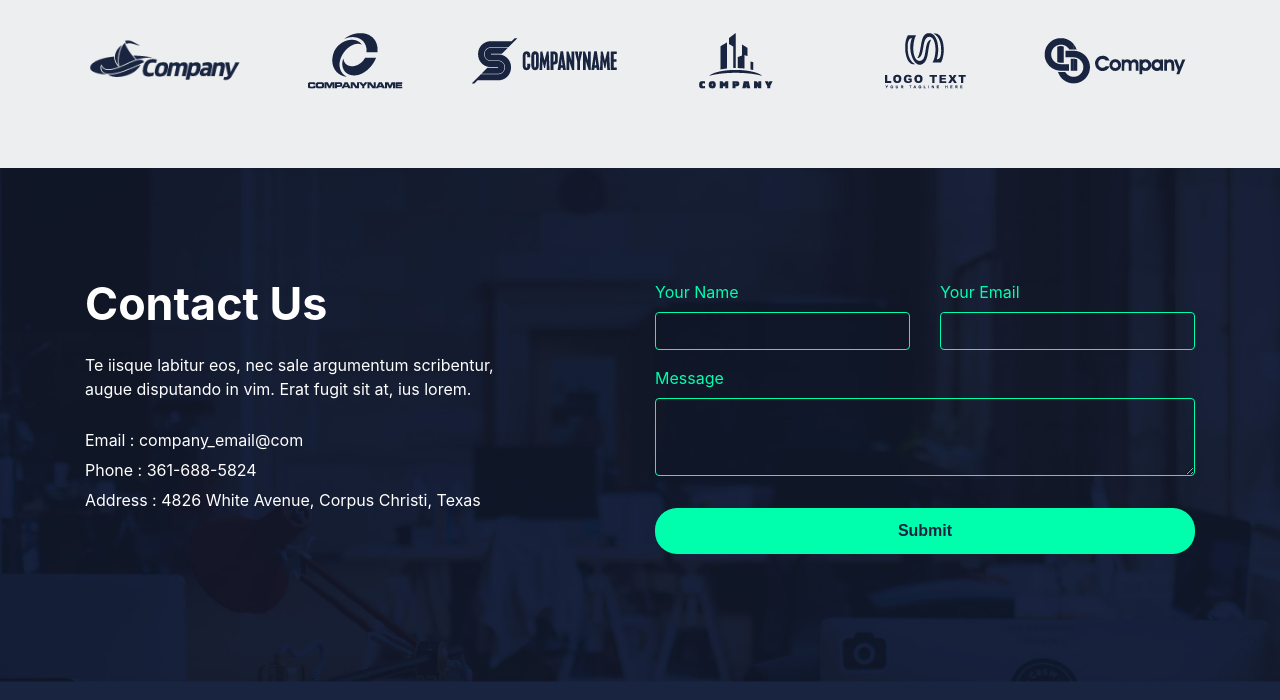
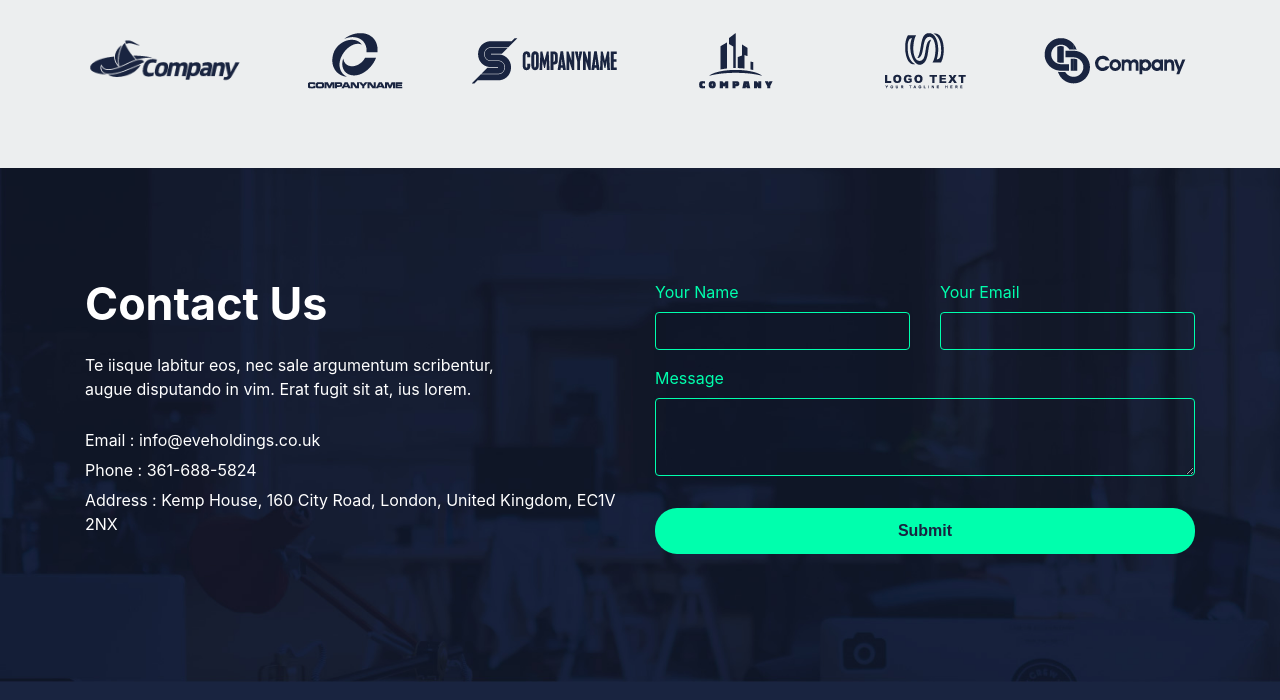
Before and after one commit to gasonparkes/eveholdings.github.io, a plain HTML site: page index.html in a window 1280 px wide. Shown: the part 2961-3661 px from the top of the page. Drawn offline with Linux system fonts and the light colour scheme.

Commit message:
Update index.html

```diff
--- a/index.html
+++ b/index.html
@@ -173,9 +173,9 @@
                         <br> augue disputando in vim. Erat fugit sit at, ius lorem.
                     </p>
                     <ul class="list-unstyled">
-                        <li>Email : company_email@com</li>
+                        <li>Email : info@eveholdings.co.uk</li>
                         <li>Phone : 361-688-5824</li>
-                        <li>Address : 4826 White Avenue, Corpus Christi, Texas</li>
+                        <li>Address : Kemp House, 160 City Road, London, United Kingdom, EC1V 2NX</li>
                     </ul>
                 </div>
                 <div class="col-md-6">
```
